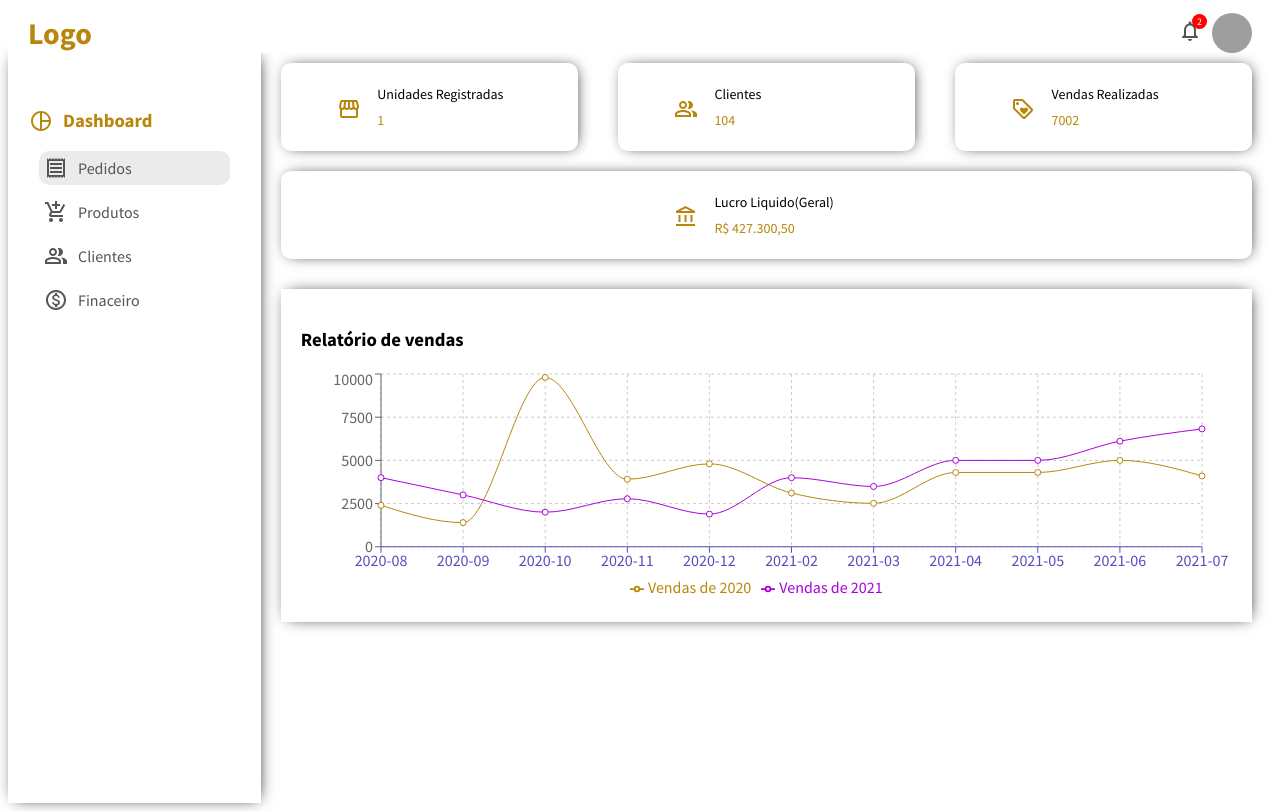
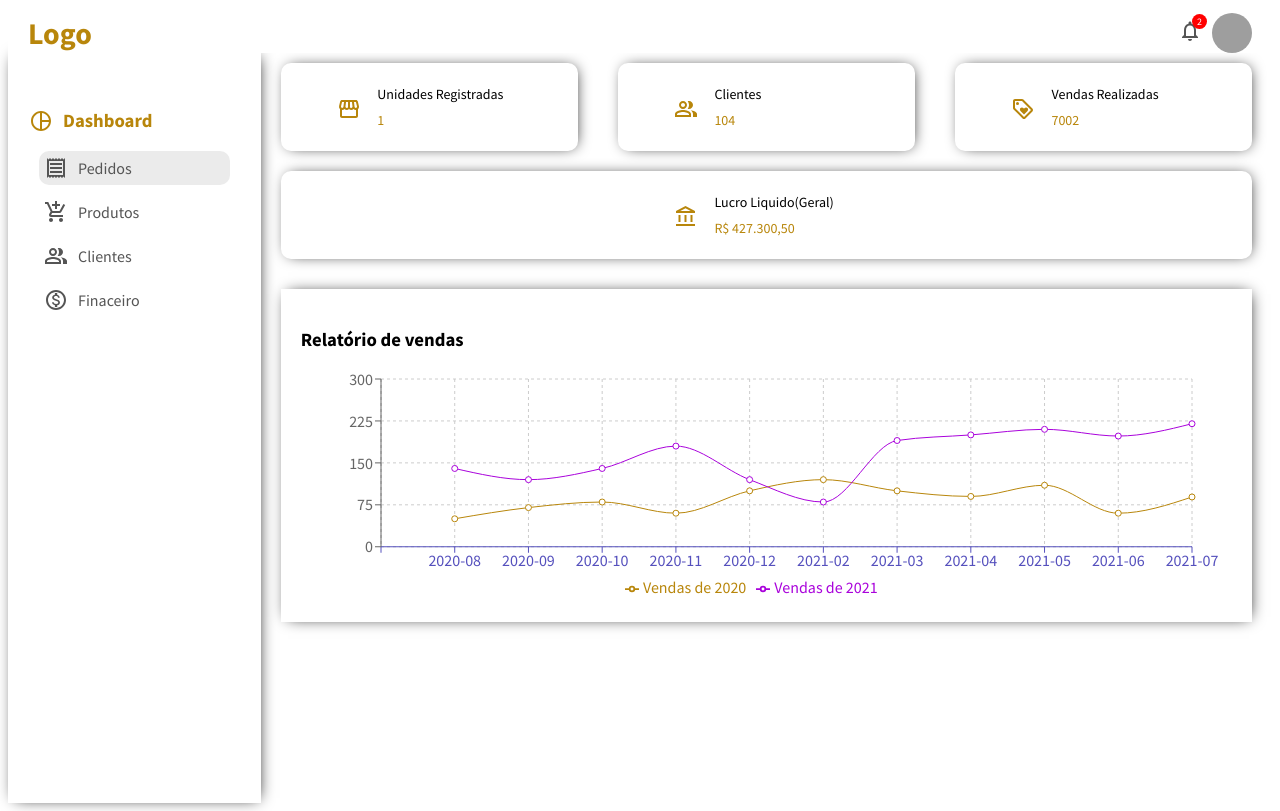
Before and after one commit to klsio22/dashboard-cms, a React (Create React App) app: page / in a window 1280 px wide. Built offline with nearby package versions, Linux system fonts and the light colour scheme; grey boxes are pictures that could not be loaded.

Commit message:
Changer chart

```diff
--- a/src/components/chart/Chart.jsx
+++ b/src/components/chart/Chart.jsx
@@ -14,80 +14,79 @@ import {
 export default function Chart() {
   const data = [
     {
+      valueMax: 300,
+    },
+
+    {
       name: "2020-08",
-      "Vendas de 2021": 4000,
-      "Vendas de 2020": 2400,
+      "Vendas de 2021": 140,
+      "Vendas de 2020": 50,
       amt: 2400,
     },
     {
       name: "2020-09",
-      "Vendas de 2021": 3000,
-      "Vendas de 2020": 1398,
+      "Vendas de 2021": 120,
+      "Vendas de 2020": 70,
       amt: 2210,
     },
     {
       name: "2020-10",
-      "Vendas de 2021": 2000,
-      "Vendas de 2020": 9800,
+      "Vendas de 2021": 140,
+      "Vendas de 2020": 80,
       amt: 2290,
     },
     {
       name: "2020-11",
-      "Vendas de 2021": 2780,
-      "Vendas de 2020": 3908,
+      "Vendas de 2021": 180,
+      "Vendas de 2020": 60,
       amt: 2000,
     },
     {
       name: "2020-12",
-      "Vendas de 2021": 1890,
-      "Vendas de 2020": 4800,
+      "Vendas de 2021": 120,
+      "Vendas de 2020": 100,
       amt: 2181,
     },
     {
       name: "2021-02",
-      "Vendas de 2021": 3997,
-      "Vendas de 2020": 3111,
+      "Vendas de 2021": 80,
+      "Vendas de 2020": 120,
       amt: 2500,
     },
     {
       name: "2021-03",
-      "Vendas de 2021": 3490,
-      "Vendas de 2020": 2515,
+      "Vendas de 2021": 190,
+      "Vendas de 2020": 100,
       amt: 2100,
     },
 
     {
       name: "2021-04",
-      "Vendas de 2021": 5000,
-      "Vendas de 2020": 4300,
+      "Vendas de 2021": 200,
+      "Vendas de 2020": 90,
       amt: 2100,
     },
 
-
     {
       name: "2021-05",
-      "Vendas de 2021": 5000,
-      "Vendas de 2020": 4300,
+      "Vendas de 2021": 210,
+      "Vendas de 2020": 110,
       amt: 2100,
     },
 
-
     {
       name: "2021-06",
-      "Vendas de 2021": 6111,
-      "Vendas de 2020": 5000,
+      "Vendas de 2021": 198,
+      "Vendas de 2020": 60,
       amt: 2100,
     },
 
-
     {
       name: "2021-07",
-      "Vendas de 2021": 6820,
-      "Vendas de 2020": 4100,
+      "Vendas de 2021": 220,
+      "Vendas de 2020": 89,
       amt: 2100,
     },
-
-
   ];
 
   return (
@@ -96,22 +95,27 @@ export default function Chart() {
       <ResponsiveContainer width="100%" aspect={4 / 1}>
         <LineChart
           width={500}
-          height={400}
+          height={300}
           data={data}
           margin={{
-            top: 5,
-            right: 30,
+            top: 10,
+            right: 40,
             left: 20,
             bottom: 5,
           }}
         >
           <CartesianGrid strokeDasharray="3 3" />
-          <XAxis dataKey="name" stroke="#5550bd"  />
-          <YAxis />
+          <XAxis dataKey="name" stroke="#5550bd" />
+          <YAxis dataKey="valueMax" />
           <Tooltip />
 
           <Legend />
-          <Line type="monotone" dataKey="Vendas de 2020" stroke="#b8860b" activeDot={{ r: 8 }}  />
+          <Line
+            type="monotone"
+            dataKey="Vendas de 2020"
+            stroke="#b8860b"
+            activeDot={{ r: 8 }}
+          />
           <Line type="monotone" dataKey="Vendas de 2021" stroke="#A902DB" />
         </LineChart>
       </ResponsiveContainer>
```
